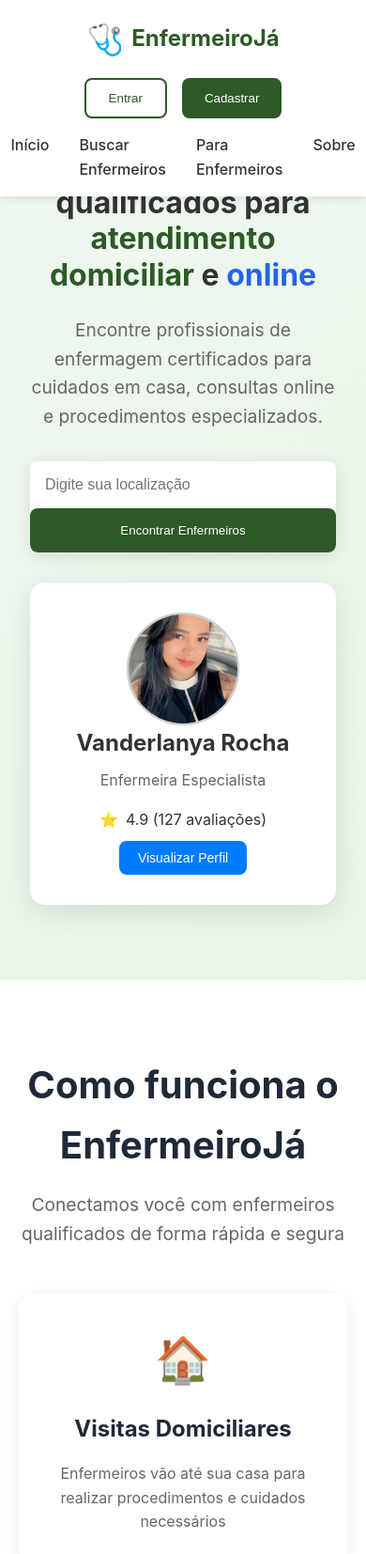
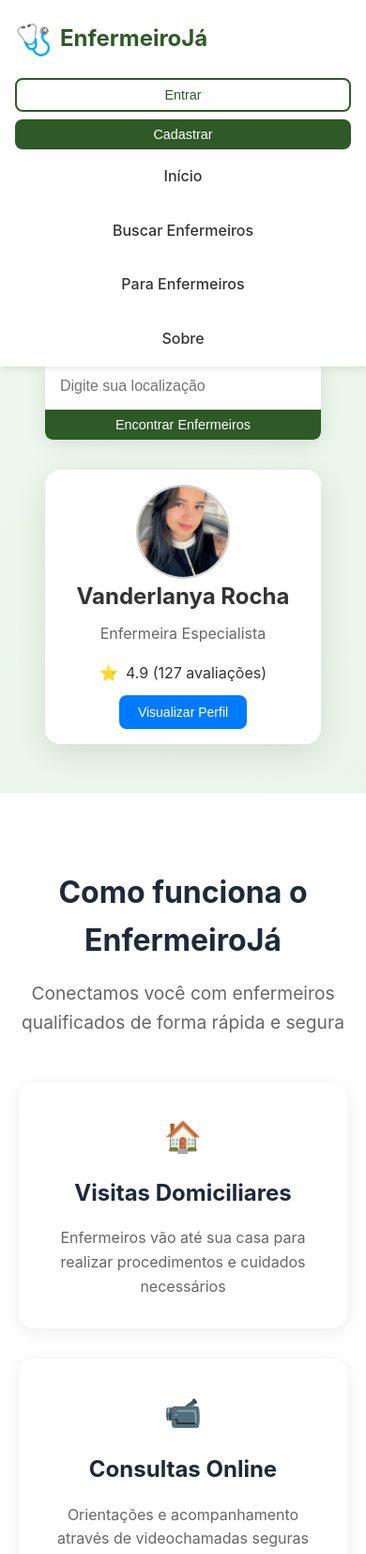
Before and after one commit to P-Gui/enfermagemja, a plain HTML site: page index.html in a window 390 px wide. Shown: the top 1654 px of the page at 94% size. Drawn offline with Linux system fonts and the light colour scheme.

Commit message:
atualizado

```diff
--- a/script.js
+++ b/script.js
@@ -1,15 +1,12 @@
 // Smooth scrolling para links de navegação
-document.addEventListener('DOMContentLoaded', function() {
-    // Smooth scrolling para links internos
+document.addEventListener('DOMContentLoaded', function () {
+    // Smooth scroll para links internos
     const links = document.querySelectorAll('a[href^="#"]');
-
     links.forEach(link => {
-        link.addEventListener('click', function(e) {
+        link.addEventListener('click', function (e) {
             e.preventDefault();
-
             const targetId = this.getAttribute('href');
             const targetSection = document.querySelector(targetId);
-
             if (targetSection) {
                 targetSection.scrollIntoView({
                     behavior: 'smooth',
@@ -19,105 +16,112 @@ document.addEventListener('DOMContentLoaded', function() {
         });
     });
 
-    // Funcionalidade do botão de busca
+    // Botão de busca
     const searchButton = document.querySelector('.btn-search');
     const searchInput = document.querySelector('.search-input');
 
     if (searchButton && searchInput) {
-        searchButton.addEventListener('click', function() {
+        searchButton.addEventListener('click', function () {
             const location = searchInput.value.trim();
             if (location) {
                 alert(`Buscando enfermeiros em: ${location}`);
-                // Aqui seria implementada a lógica real de busca
             } else {
                 alert('Por favor, digite uma localização');
             }
         });
 
-        searchInput.addEventListener('keypress', function(e) {
+        searchInput.addEventListener('keypress', function (e) {
             if (e.key === 'Enter') {
                 searchButton.click();
             }
         });
     }
 
-    // Funcionalidade dos botões CTA
+    // Botões de chamada (CTA)
     const ctaButtons = document.querySelectorAll('.cta-buttons .btn');
-
     ctaButtons.forEach(button => {
-        button.addEventListener('click', function() {
+        button.addEventListener('click', function () {
             const buttonText = this.textContent.trim();
-
             if (buttonText === 'Buscar Enfermeiros') {
-    redirectWithFade('enfermeiros.html');
+                redirectWithFade('enfermeiros.html');
             } else if (buttonText === 'Sou Enfermeiro') {
-                alert('Redirecionando para a página de cadastro de enfermeiros...');
+                redirectWithFade('cadastro-enfermeiro.html');
             }
         });
     });
 
-    // Funcionalidade dos botões do header
+    // Botões do header (Entrar / Cadastrar)
     const headerButtons = document.querySelectorAll('.nav-buttons .btn');
-
     headerButtons.forEach(button => {
-        button.addEventListener('click', function() {
+        button.addEventListener('click', function () {
             const buttonText = this.textContent.trim();
-
             if (buttonText === 'Entrar') {
-                alert('Redirecionando para a página de login...');
+                redirectWithFade('login.html');
             } else if (buttonText === 'Cadastrar') {
-                alert('Redirecionando para a página de cadastro...');
+                redirectWithFade('cadastro.html');
             }
         });
     });
 
-    // Animação de fade-in para elementos quando entram na viewport
+    // Animações quando os elementos entram na viewport
     const observerOptions = {
         threshold: 0.1,
         rootMargin: '0px 0px -50px 0px'
     };
 
-    const observer = new IntersectionObserver(function(entries) {
+    const observer = new IntersectionObserver(function (entries) {
         entries.forEach(entry => {
             if (entry.isIntersecting) {
-                entry.target.style.opacity = '1';
-                entry.target.style.transform = 'translateY(0)';
+                entry.target.classList.add('in-view');
+            } else {
+                entry.target.classList.remove('in-view');
             }
         });
     }, observerOptions);
 
-    // Aplicar animação aos cards
-    const cards = document.querySelectorAll('.feature-card, .service-card, .stat-item');
-    cards.forEach(card => {
-        card.style.opacity = '0';
-        card.style.transform = 'translateY(20px)';
-        card.style.transition = 'opacity 0.6s ease, transform 0.6s ease';
-        observer.observe(card);
+    const animatedElements = document.querySelectorAll('.feature-card, .service-card, .stat-item');
+    animatedElements.forEach(el => {
+        el.classList.add('animated-element');
+        observer.observe(el);
     });
 
-    // Navbar responsivo
+    // Navbar escondida ao rolar para baixo e reaparece ao subir
     const navbar = document.querySelector('.navbar');
     let lastScrollTop = 0;
 
-    window.addEventListener('scroll', function() {
+    window.addEventListener('scroll', function () {
         let scrollTop = window.pageYOffset || document.documentElement.scrollTop;
-
         if (scrollTop > lastScrollTop && scrollTop > 100) {
-            // Scrolling down
             navbar.style.transform = 'translateY(-100%)';
         } else {
-            // Scrolling up
             navbar.style.transform = 'translateY(0)';
         }
-
         lastScrollTop = scrollTop;
     });
 
-    // Adicionar transição suave ao navbar
     navbar.style.transition = 'transform 0.3s ease';
+
+    // Toggle de menu mobile (opcional)
+    const mobileToggle = document.getElementById('mobile-menu');
+    const navMenu = document.querySelector('.nav-menu');
+
+    if (mobileToggle && navMenu) {
+        mobileToggle.addEventListener('click', () => {
+            navMenu.classList.toggle('active');
+        });
+    }
 });
 
-// Função para validar formulários (para uso futuro)
+// Redirecionamento com animação de fade
+function redirectWithFade(url) {
+    document.body.style.transition = 'opacity 0.4s ease';
+    document.body.style.opacity = '0';
+    setTimeout(() => {
+        window.location.href = url;
+    }, 400);
+}
+
+// Validação básica de formulário
 function validateForm(formData) {
     const errors = [];
 
@@ -136,12 +140,13 @@ function validateForm(formData) {
     return errors;
 }
 
+// Verifica se e-mail é válido
 function isValidEmail(email) {
     const emailRegex = /^[^\s@]+@[^\s@]+\.[^\s@]+$/;
     return emailRegex.test(email);
 }
 
-// Função para formatar telefone brasileiro
+// Formata número de telefone
 function formatPhoneNumber(phone) {
     const cleaned = phone.replace(/\D/g, '');
     const match = cleaned.match(/^(\d{2})(\d{4,5})(\d{4})$/);
@@ -153,7 +158,7 @@ function formatPhoneNumber(phone) {
     return phone;
 }
 
-// Função para mostrar notificações
+// Exibe uma notificação na tela
 function showNotification(message, type = 'info') {
     const notification = document.createElement('div');
     notification.className = `notification notification-${type}`;
@@ -182,12 +187,10 @@ function showNotification(message, type = 'info') {
 
     document.body.appendChild(notification);
 
-    // Animar entrada
     setTimeout(() => {
         notification.style.transform = 'translateX(0)';
     }, 100);
 
-    // Remover após 3 segundos
     setTimeout(() => {
         notification.style.transform = 'translateX(100%)';
         setTimeout(() => {
--- a/styles.css
+++ b/styles.css
@@ -485,3 +485,113 @@ body.fade-in {
     position: sticky;
     top: 20px;
   }
+@media (max-width: 480px) {
+  .hero-text h1 {
+    font-size: 1.5rem;
+  }
+
+  .hero-text p {
+    font-size: 1rem;
+  }
+
+  .search-box {
+    flex-direction: column;
+    max-width: 100%;
+  }
+
+  .search-input {
+    border-radius: 8px 8px 0 0;
+  }
+
+  .btn-search {
+    width: 100%;
+    border-radius: 0 0 8px 8px;
+  }
+
+  .nurse-card {
+    padding: 1rem;
+    max-width: 100%;
+  }
+
+  .nurse-photo {
+    width: 100px;
+    height: 100px;
+  }
+
+  .btn {
+    font-size: 0.9rem;
+    padding: 0.5rem 1rem;
+  }
+
+  .footer-links {
+    gap: 1rem;
+  }
+
+  .footer-column a {
+    font-size: 0.9rem;
+  }
+
+  .feature-icon,
+  .service-icon {
+    font-size: 2rem;
+  }
+
+  h2 {
+    font-size: 2rem;
+  }
+}
+
+@media (max-width: 768px) {
+  .nav-menu {
+    flex-direction: column;
+    align-items: center;
+  }
+
+  .nav-buttons {
+    flex-direction: column;
+    width: 100%;
+    gap: 0.5rem;
+  }
+
+  .navbar {
+    flex-direction: column;
+    align-items: flex-start;
+  }
+
+  .hero {
+    padding: 100px 1rem 40px;
+  }
+
+  .search-box {
+    width: 100%;
+  }
+
+  .footer-links {
+    grid-template-columns: 1fr;
+    text-align: left;
+  }
+
+  .cta-buttons {
+    flex-direction: column;
+    gap: 1rem;
+  }
+
+  .stats-grid {
+    grid-template-columns: 1fr 1fr;
+  }
+
+  .services-grid,
+  .features-grid {
+    grid-template-columns: 1fr;
+  }
+}
+.animated-element {
+    opacity: 0;
+    transform: translateY(20px);
+    transition: opacity 0.6s ease, transform 0.6s ease;
+}
+
+.animated-element.in-view {
+    opacity: 1;
+    transform: translateY(0);
+}
```
